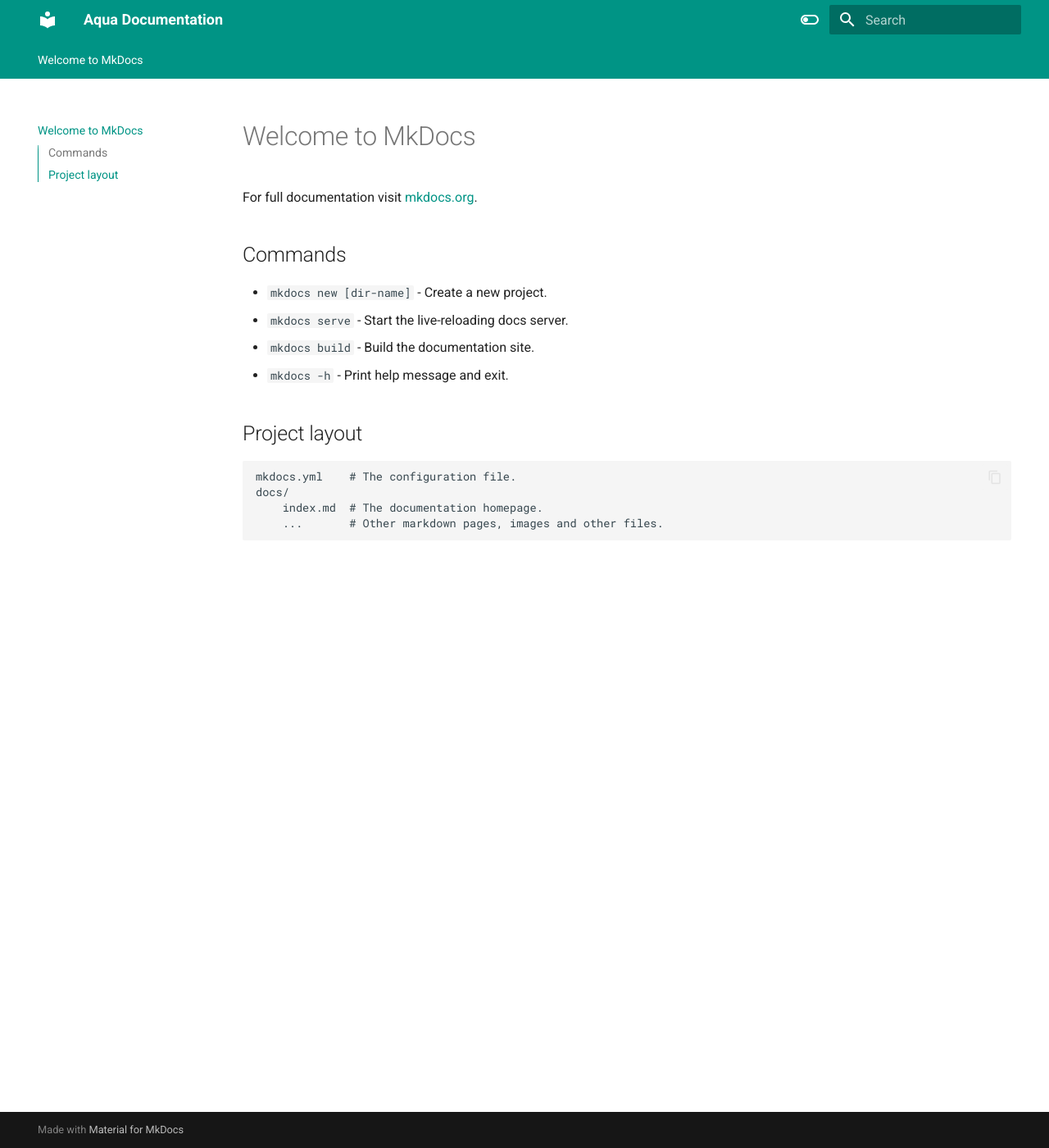
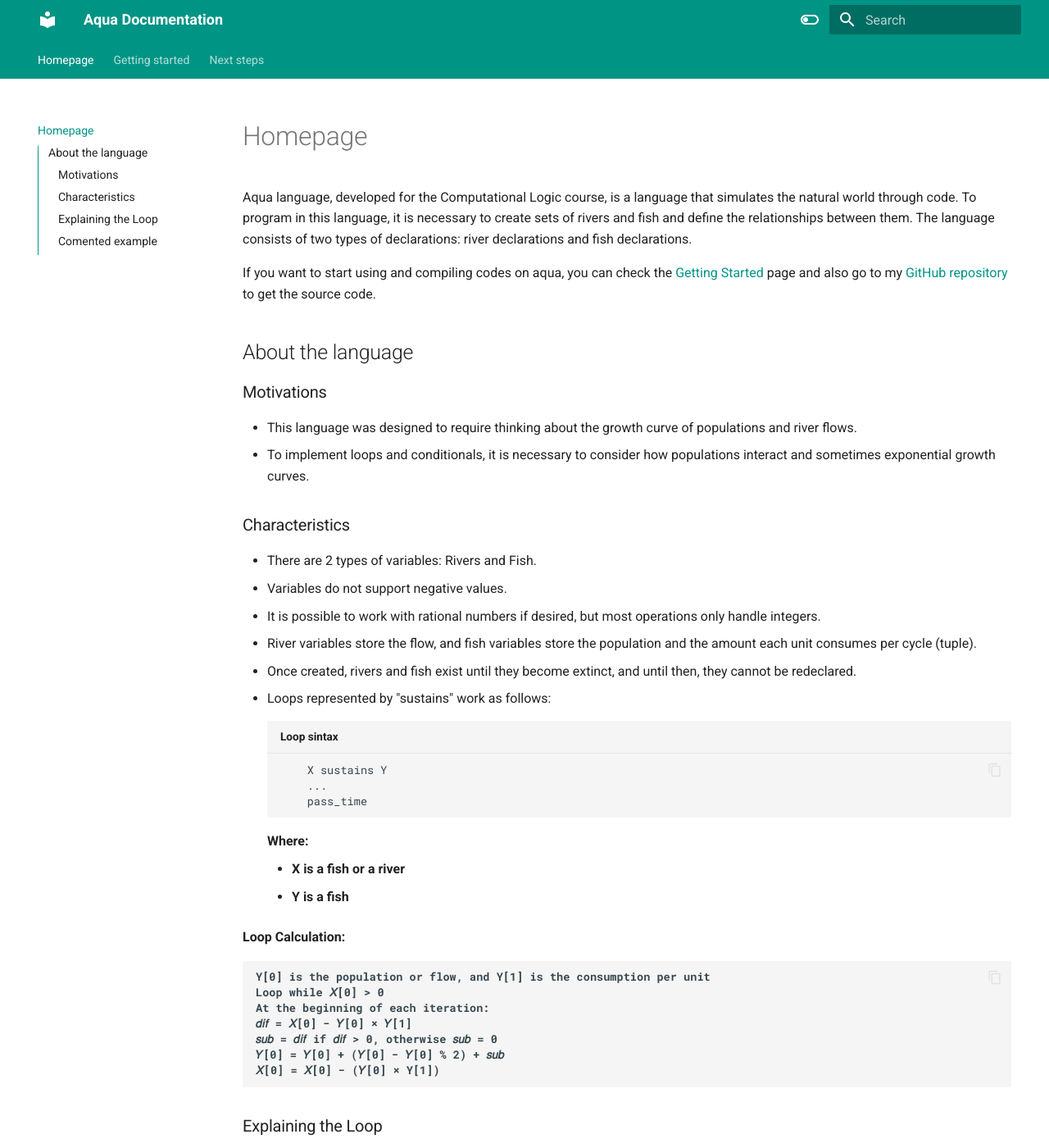
Before and after one commit to RodrigoAnciaes/Aqua-Documentation, an MkDocs documentation site: the page built from docs/index.md, in a window 1280 px wide and 1400 px high. Shown: the whole window at 82% size. Built offline with MkDocs 1.6.1 and Material for MkDocs 9.7.7, drawn with Linux system fonts in a browser that asks for light colours; some of the changed text lies outside the part shown.

````diff
--- a/docs/index.md
+++ b/docs/index.md
@@ -1,17 +1,81 @@
-# Welcome to MkDocs
+# Homepage
 
-For full documentation visit [mkdocs.org](https://www.mkdocs.org).
+Aqua language, developed for the Computational Logic course, is a language that simulates the natural world through code. To program in this language, it is necessary to create sets of rivers and fish and define the relationships between them. The language consists of two types of declarations: river declarations and fish declarations.
 
-## Commands
+If you want to start using and compiling codes on aqua, you can check the [Getting Started](getting_started.md) page and also go to my [GitHub repository](https://github.com/RodrigoAnciaes/Linguagem_Autoral_Aqua_Logcomp.git) to get the source code.
 
-* `mkdocs new [dir-name]` - Create a new project.
-* `mkdocs serve` - Start the live-reloading docs server.
-* `mkdocs build` - Build the documentation site.
-* `mkdocs -h` - Print help message and exit.
+## About the language
 
-## Project layout
+### Motivations
+* This language was designed to require thinking about the growth curve of populations and river flows.
+* To implement loops and conditionals, it is necessary to consider how populations interact and sometimes exponential growth curves.
 
-    mkdocs.yml    # The configuration file.
-    docs/
-        index.md  # The documentation homepage.
-        ...       # Other markdown pages, images and other files.
+### Characteristics
+* There are 2 types of variables: Rivers and Fish.
+* Variables do not support negative values.
+* It is possible to work with rational numbers if desired, but most operations only handle integers.
+* River variables store the flow, and fish variables store the population and the amount each unit consumes per cycle (tuple).
+* Once created, rivers and fish exist until they become extinct, and until then, they cannot be redeclared.
+
+
+* Loops represented by "sustains" work as follows:
+```	title="Loop sintax"
+    X sustains Y
+    ...
+    pass_time
+```
+<strong>Where:<strong>
+    * X is a fish or a river
+    * Y is a fish
+
+<strong>Loop Calculation:<strong>
+
+
+    Y[0] is the population or flow, and Y[1] is the consumption per unit
+    Loop while 𝑋[0] > 0
+    At the beginning of each iteration:
+    𝑑𝑖𝑓 = 𝑋[0] − 𝑌[0] × 𝑌[1]
+    𝑠𝑢𝑏 = 𝑑𝑖𝑓 if 𝑑𝑖𝑓 > 0, otherwise 𝑠𝑢𝑏 = 0
+    𝑌[0] = 𝑌[0] + (𝑌[0] − 𝑌[0] % 2) + 𝑠𝑢𝑏
+    𝑋[0] = 𝑋[0] − (𝑌[0] × Y[1])
+
+### Explaining the Loop
+* The loop is designed to simulate the fact that one population serves as food for another, and therefore one must consume the other to grow.
+* If there isn't enough food, the loop ends, and the predator population doesn't fully grow if it hasn't fed its entire population (function of sub).
+* Every time a population grows, only pairs are considered, as fish do not reproduce alone (hence the subtraction by pop % 2).
+
+
+### Comented example
+
+```title="Example"
+river x create 10 -- creates a river with 10 units of water
+
+river y create 10
+
+x >> 5 >> y -- River x transfers 5 units of water to river y
+discover(x) -- prints 5
+discover(y) -- prints 15
+
+x branch 5 -- River x splits into 5 rivers
+discover(x) -- prints 1
+y >> 1 >> x -- River y transfers 1 unit of water to river x
+x accumulate 5 -- x = x * 5 (river x accumulates 5 times the amount of water it has)
+
+fish z create 2,1 -- creates a population of 2 that consumes 1 per individual
+fish f create 1,1 -- creates a population of 1 that consumes 1 per individual
+
+x sustains z: -- while x sustains z
+-- to sustain z, x must be greater than 0, and z consumes (reduces the value of) x by the amount of its (z_consumption * z_population) and increases its number by (z_population = z_population + (z_population - z_population % 2) + sub)
+-- sub = dif if dif > 0 else 0
+-- dif = x_population - z_population * z_consumption
+y >> 1 >> x:
+f -> z -- f consumes z to increase its number in the same way as sustains
+event z inf f -- if the population of z is less than f, an event is triggered
+extinguish f -- f is extinguished (delete f)
+conclude -- end of event
+pass_time -- time passes (the loop restarts)
+
+rain(y) -- all rivers receive a water value equivalent to the amount in y
+
+dry(x) -- all rivers lose a water value equivalent to the amount in x
+```
````
Also changed, not shown: docs/getting_started.md (added, +31 -0 lines), docs/next_steps.md (added, +23 -0 lines).
